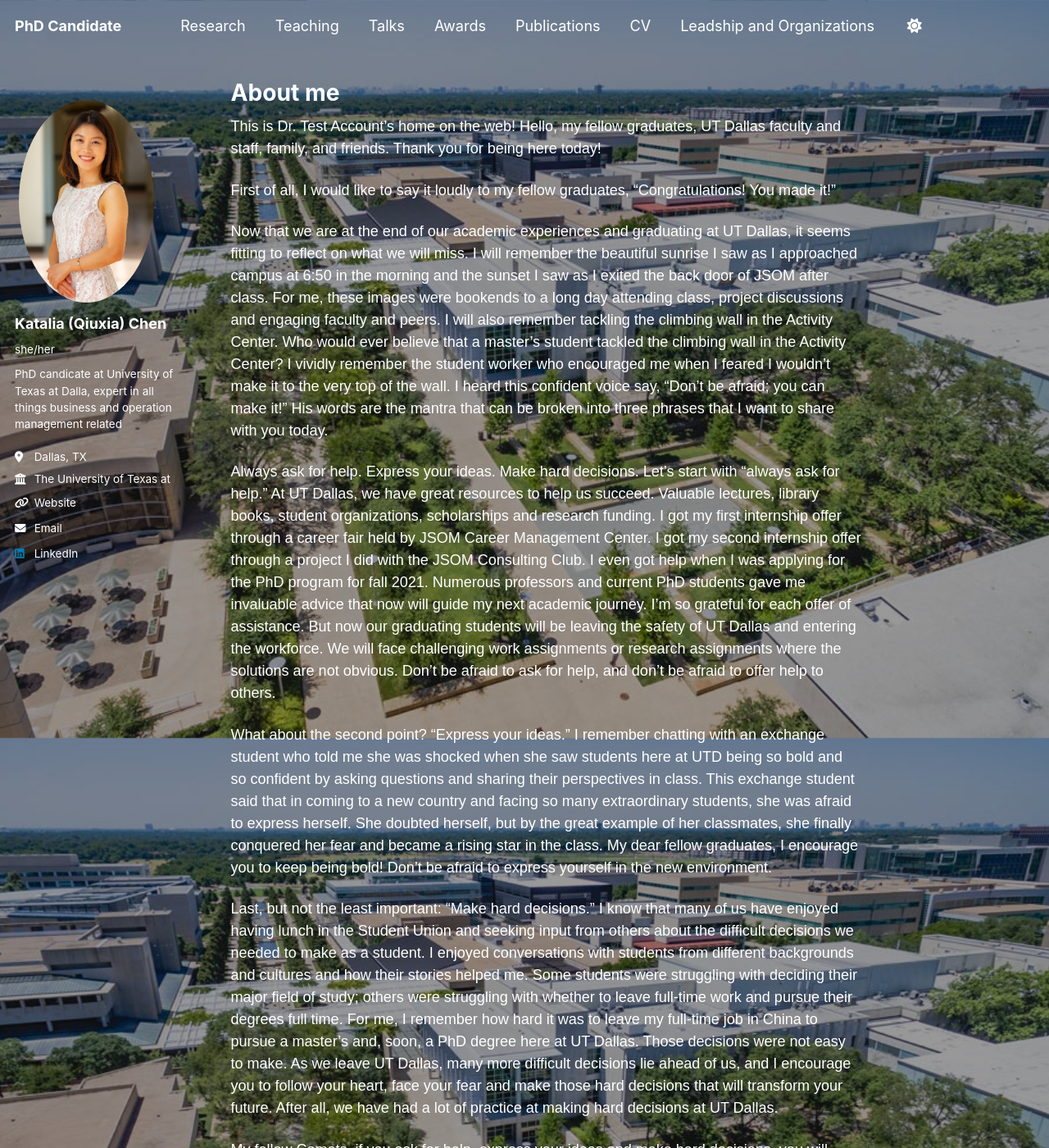
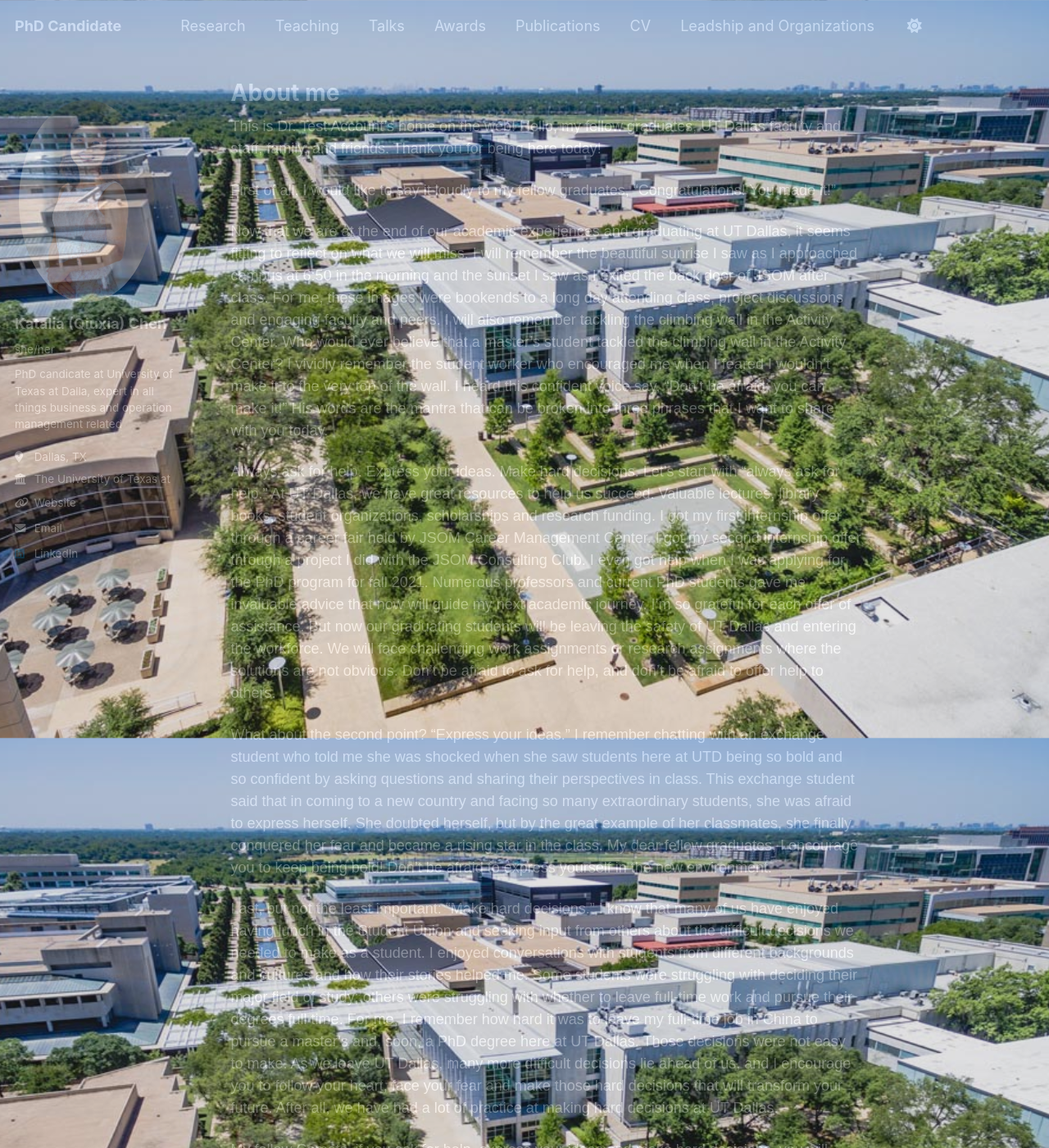
Before and after one commit to qxc2/Katalia_Qiuxia_Chen_v1, a Jekyll site: the page built from _pages/about.md, in a window 1280 px wide and 1400 px high. Shown: the whole window at 82% size. Built offline with Jekyll 4.4.1, drawn with Linux system fonts in a browser that asks for light colours.

Commit message:
Update main.scss

```diff
--- a/assets/css/main.scss
+++ b/assets/css/main.scss
@@ -39,6 +39,7 @@ body {
   background-attachment: fixed;
   color: #fff; // Ensures readability on dark backgrounds
   font-family: Arial, sans-serif;
+  opacity: 0.3;
 }
 
 // Optional: Overlay for readability
```
